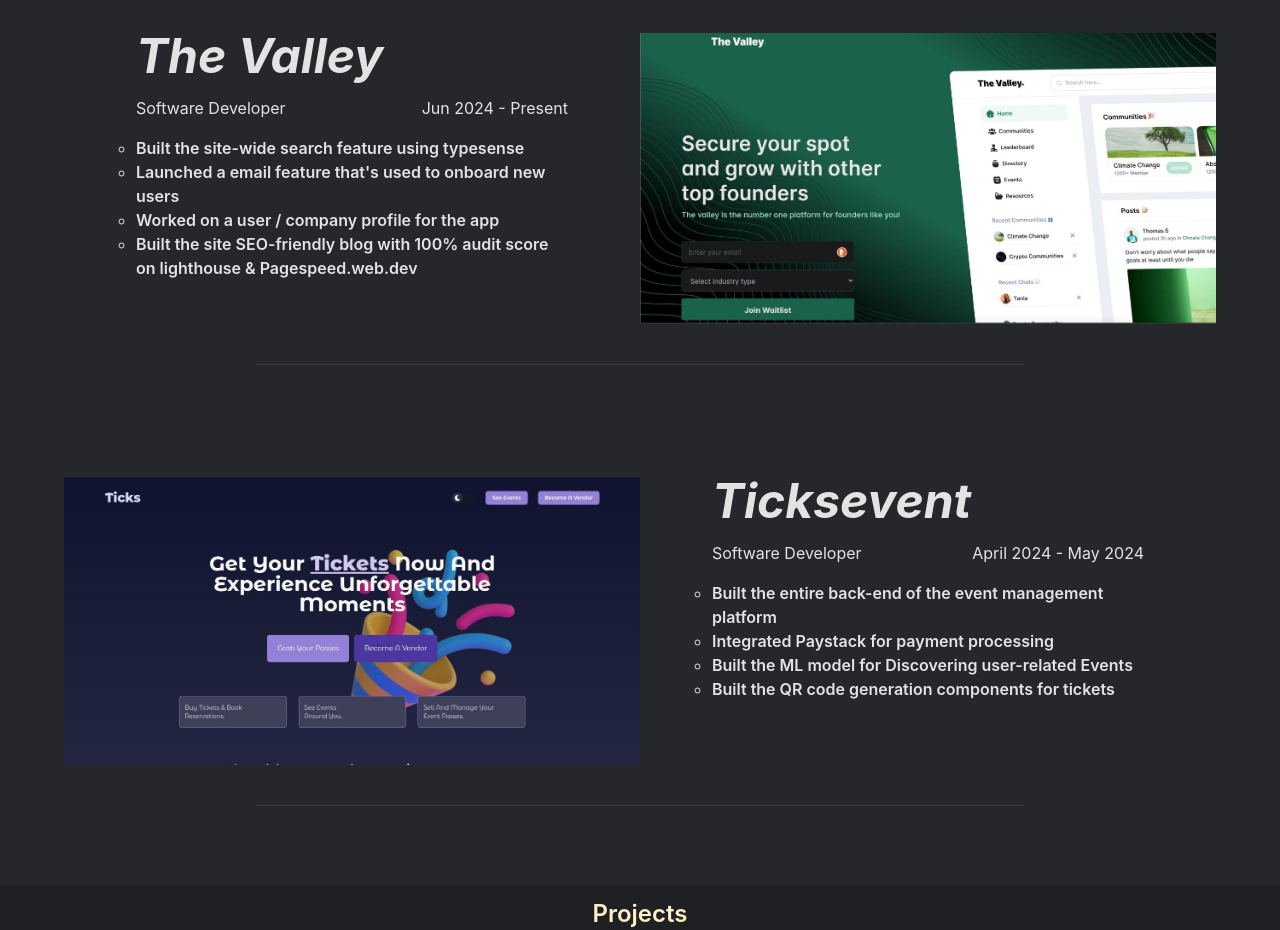
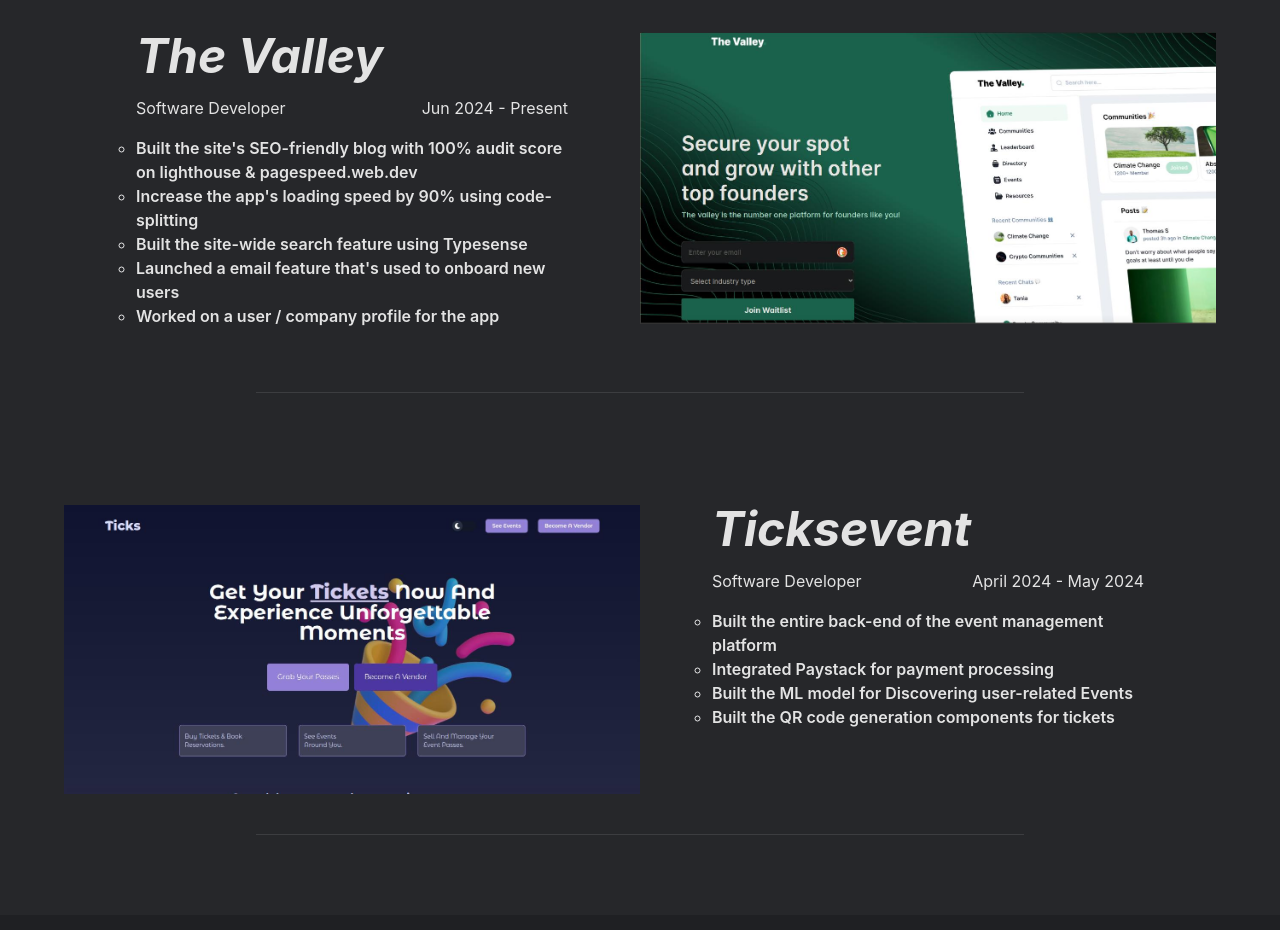
Before and after one commit to Adebisi1234/portfolio, a React (Vite) app: page / in a window 1280 px wide. Shown: the part 960-1890 px from the top of the page. Built offline with nearby package versions, Linux system fonts and the light colour scheme.

Commit message:
optimization: videos

```diff
--- a/src/components/Projects.tsx
+++ b/src/components/Projects.tsx
@@ -24,7 +24,7 @@
       "https://res.cloudinary.com/de4vooekftest/image/upload/f_auto,q_auto/v1718851629/blackboard_screenshot5_fxj963.jpg",
     ],
     video:
-      "https://res.cloudinary.com/de4vooekftest/video/upload/v1718852902/blackboard_showcase_a7ukkl.mp4",
+      "https://res.cloudinary.com/de4vooekftest/video/upload/f_auto:video,q_auto/v1718852902/blackboard_showcase_a7ukkl.mp4",
     badges: [
       { name: "ML", color: "#a52a2a" },
       { name: "Web", color: "#008000" },
@@ -70,7 +70,7 @@
       "https://res.cloudinary.com/de4vooekftest/image/upload/f_auto,q_auto/sj6dp67gxf82nq5vnbhw",
     ],
     video:
-      "http://res.cloudinary.com/de4vooekftest/video/upload/v1732484287/dvlju0dxwwm6qkgp5nkk.mp4",
+      "http://res.cloudinary.com/de4vooekftest/video/upload/f_auto:video,q_auto/v1732484287/dvlju0dxwwm6qkgp5nkk.mp4",
     badges: [
       { name: "Network", color: "#af8608" },
       { name: "Web", color: "#008000" },
@@ -97,7 +97,7 @@
       "https://res.cloudinary.com/de4vooekftest/image/upload/f_auto,q_auto/v1718851593/buysomething_screenshot6_fuamu8.jpg",
     ],
     video:
-      "https://res.cloudinary.com/de4vooekftest/video/upload/v1718852880/ecommerce_showcase_uva5tv.mp4",
+      "https://res.cloudinary.com/de4vooekftest/video/upload/f_auto:video,q_auto/v1718852880/ecommerce_showcase_uva5tv.mp4",
     badges: [{ name: "Web", color: "#008000" }],
   },
   {
@@ -123,7 +123,7 @@
       "https://res.cloudinary.com/de4vooekftest/image/upload/f_auto,q_auto/v1718852909/xitterr_screenshot9_idjtby.jpg",
     ],
     video:
-      "https://res.cloudinary.com/de4vooekftest/video/upload/v1718851297/xitterr_showcase_ck77ad.mp4",
+      "https://res.cloudinary.com/de4vooekftest/video/upload/f_auto:video,q_auto/v1718851297/xitterr_showcase_ck77ad.mp4",
     badges: [{ name: "Web", color: "#008000" }],
   },
 ];
--- a/src/components/Works.tsx
+++ b/src/components/Works.tsx
@@ -7,10 +7,11 @@
     position: "Software Developer",
     date: "Jun 2024 - Present",
     points: [
-      "Built the site-wide search feature using typesense",
+      "Built the site's SEO-friendly blog with 100% audit score on lighthouse & pagespeed.web.dev",
+      "Increase the app's loading speed by 90% using code-splitting",
+      "Built the site-wide search feature using Typesense",
       "Launched a email feature that's used to onboard new users",
       "Worked on a user / company profile for the app",
-      "Built the site SEO-friendly blog with 100% audit score on lighthouse & Pagespeed.web.dev",
     ],
     technologies: [
       "React",
@@ -77,7 +78,7 @@
                   {experience.name}
                 </h3>
               </a>
-              <div className="my-4 flex justify-between w-full">
+              <div className="flex justify-between w-full my-4">
                 <p>{experience.position}</p>
                 <p>{experience.date}</p>
               </div>
@@ -97,7 +98,7 @@
               <img
                 src={experience.img}
                 alt="Showcase screenshot"
-                className="min-w-full size-full snap-center snap-mandatory snap-both object-contain"
+                className="object-contain min-w-full size-full snap-center snap-mandatory snap-both"
                 loading="eager"
               />
             </div>
@@ -112,7 +113,7 @@
 export default function Works() {
   return (
     <section className="bg-darkBg2">
-      <h6 className="text-textGoldLight text-2xl font-semibold mt-4 mb-10 leading-6">
+      <h6 className="mt-4 mb-10 text-2xl font-semibold leading-6 text-textGoldLight">
         Work Experiences
       </h6>
       {experiencesComp}
```
Also changed, not shown: 1 other file (tests, documents, lock files or other folders).
